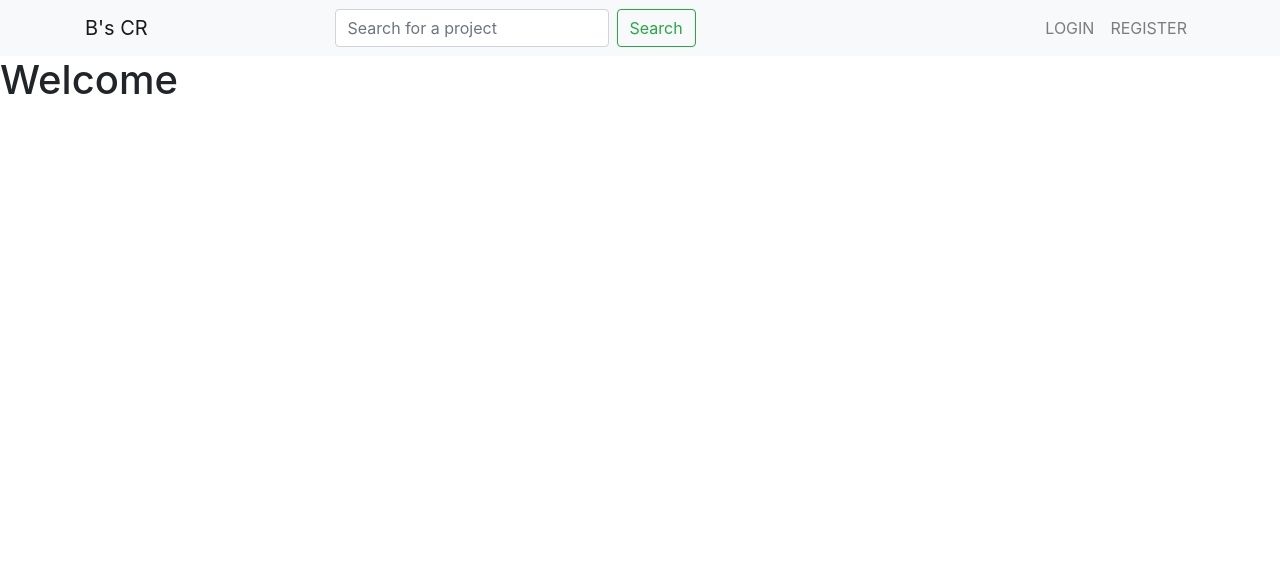
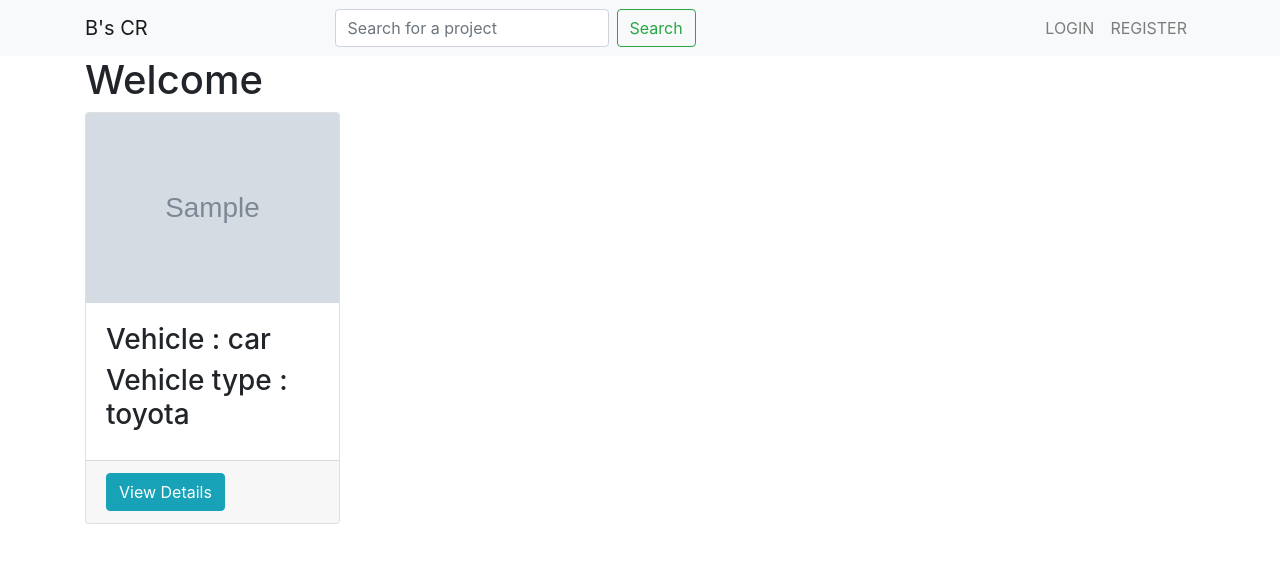
Before and after one commit to Bella-Amandine/car-rental-project, a Django app: page / in a window 1280 px wide. Shown: the top 563 px of the page. Run offline with Django 3.2, Linux system fonts and the light colour scheme; tables that the repository leaves empty hold one stand-in row (values such as "Sample post"); grey boxes marked "Sample" are stand-in pictures; some libraries are stand-ins or nearby versions.

Commit message:
Display all available vehicle in index

```diff
--- a/carapp/templates/car/index.html
+++ b/carapp/templates/car/index.html
@@ -1,4 +1,28 @@
 {% extends 'base.html' %}
 {% block content %}
-    <h1>Welcome</h1>
+    <div class="container">
+        <h1>Welcome</h1>
+        <div class="row">
+            {% for vehicle in vehicles %}
+            <div class="col-3">
+                <div class="card">
+                    <img src="{{vehicle.vehicle_picture.url}}" alt="" class="card-img-top">
+                    <div class="card-body">
+                        <h3>Vehicle : {{vehicle.vehicle_kind}} </h3>
+                        <h3>Vehicle type : {{vehicle.vehicle_type}}</h3>
+                    </div>
+                    <div class="card-footer">
+                        <a href="#" class="btn btn-info">View Details</a>
+                    </div>
+                </div>
+            </div>
+            {% empty %}
+            <div class="col-8">
+                <div class="alert alert-danger">
+                    <h2 class="text-center">There is no Vehicle available for rent</h2>
+                </div>
+            </div>
+            {% endfor %}
+        </div>
+    </div>
 {% endblock %}
```
